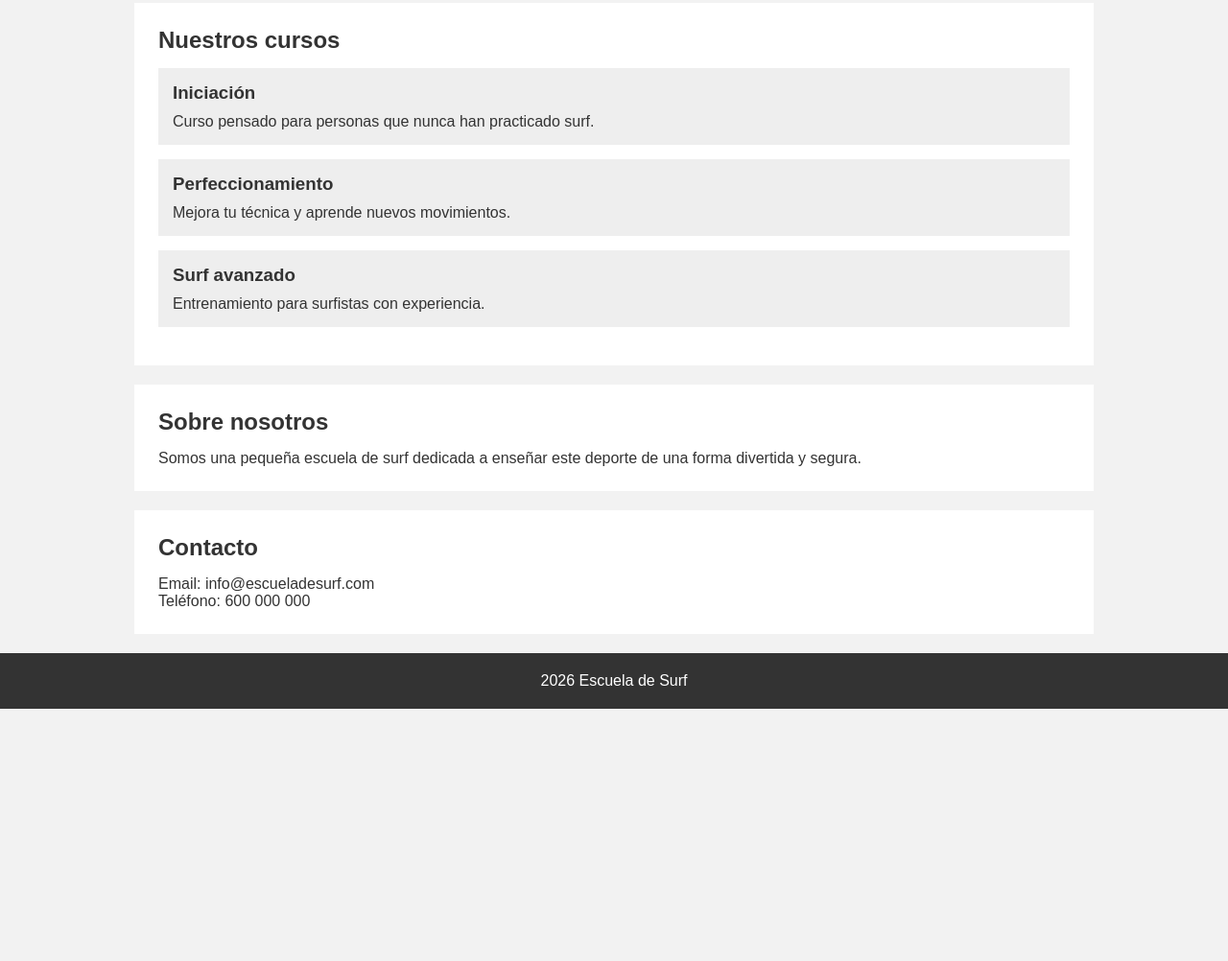
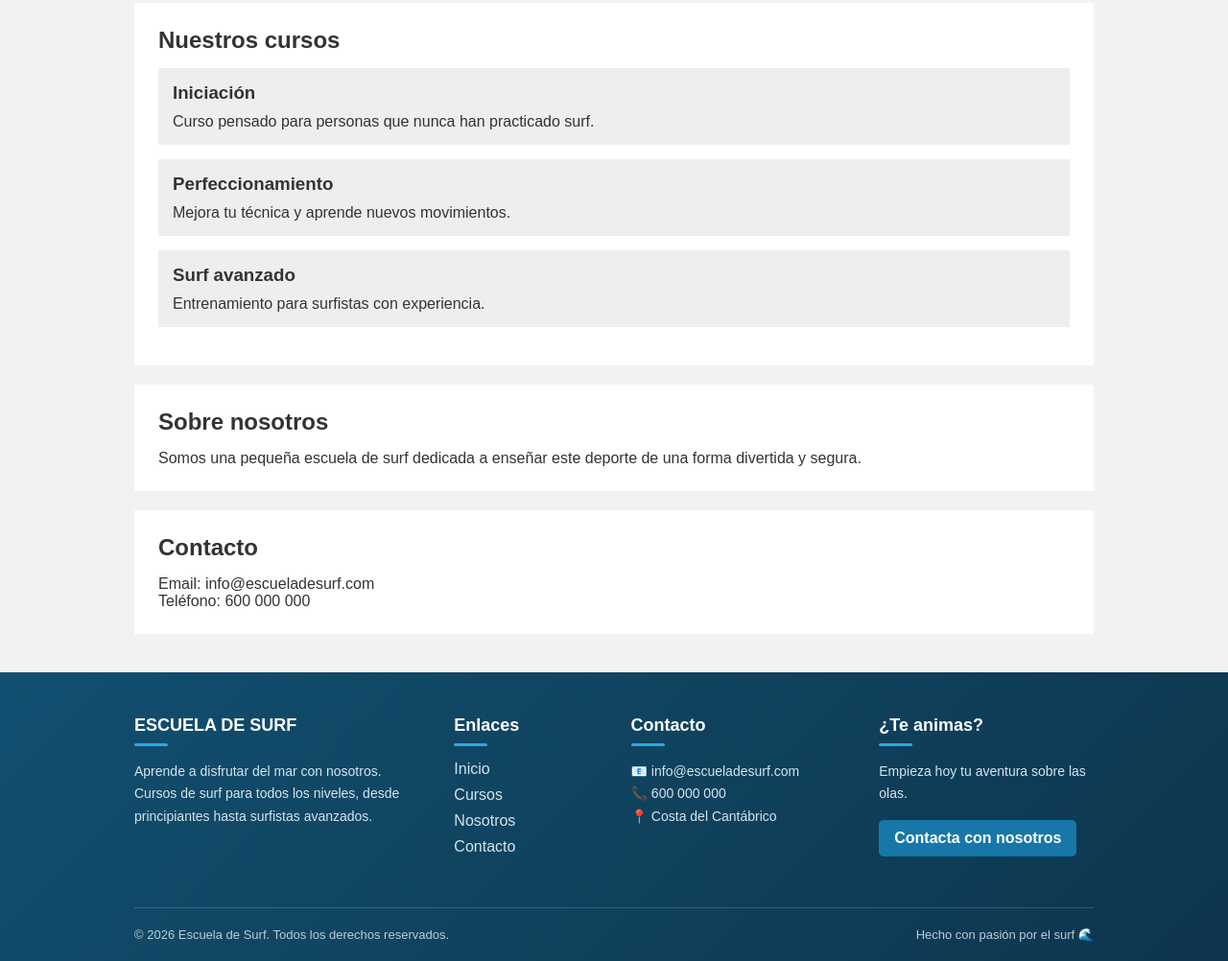
Before and after one commit to sramirezga/devops_githubflow_Saul_Gaitan, a plain HTML site: page index.html in a window 1280 px wide. Shown: the part 822-1824 px from the top of the page at 96% size. Before the commit the page ends 1561 px from the top, so only its background shows below. Drawn offline with Linux system fonts and the light colour scheme.

Commit message:
Feat: Improved current footer

```diff
--- a/index.html
+++ b/index.html
@@ -105,11 +105,47 @@
 
 
     <!-- PIE DE PÁGINA -->
-    <footer>
+    <footer> <div class="footer-contenido">
+        <div class="footer-columna footer-info">
+            <h3>ESCUELA DE SURF</h3>
+            <p>
+                Aprende a disfrutar del mar con nosotros.
+                Cursos de surf para todos los niveles,
+                desde principiantes hasta surfistas avanzados.
+            </p>
+        </div>
 
-        <p>
-           2026 Escuela de Surf
-        </p>
+        <div class="footer-columna">
+            <h3>Enlaces</h3>
+            <ul>
+                <li><a href="#inicio">Inicio</a></li>
+                <li><a href="#cursos">Cursos</a></li>
+                <li><a href="#nosotros">Nosotros</a></li>
+                <li><a href="#contacto">Contacto</a></li>
+            </ul>
+        </div>
+
+        <div class="footer-columna">
+            <h3>Contacto</h3>
+            <p>📧 info@escueladesurf.com</p>
+            <p>📞 600 000 000</p>
+            <p>📍 Costa del Cantábrico</p>
+        </div>
+
+        <div class="footer-columna">
+            <h3>¿Te animas?</h3>
+            <p>
+                Empieza hoy tu aventura sobre las olas.
+            </p>
+            <a href="#contacto" class="footer-boton">Contacta con nosotros</a>
+        </div>
+
+    </div>
+
+    <div class="footer-bottom">
+        <p>© 2026 Escuela de Surf. Todos los derechos reservados.</p>
+        <p>Hecho con pasión por el surf 🌊</p>
+    </div>
 
     </footer>
 
--- a/styles.css
+++ b/styles.css
@@ -103,8 +103,92 @@ section h2 {
 /* PIE DE PÁGINA */
 
 footer {
-    background-color: #333;
-    color: white;
-    text-align: center;
-    padding: 20px;
+background: linear-gradient(135deg, #124f70, #0d354d);
+color: white;
+margin-top: 40px;
 }
+
+.footer-contenido {
+width: 90%;
+max-width: 1000px;
+margin: 0 auto;
+padding: 45px 0;
+display: grid;
+grid-template-columns: 2fr 1fr 1.5fr 1.5fr;
+gap: 35px;
+}
+
+.footer-columna h3 {
+color: #ffffff;
+font-size: 18px;
+margin-bottom: 15px;
+position: relative;
+}
+
+.footer-columna h3::after {
+content: "";
+display: block;
+width: 35px;
+height: 3px;
+background-color: #2aa9df;
+margin-top: 8px;
+border-radius: 2px;
+}
+
+.footer-columna p {
+color: #d5e5ec;
+line-height: 1.7;
+font-size: 14px;
+}
+
+.footer-columna ul {
+list-style: none;
+}
+
+.footer-columna li {
+margin-bottom: 9px;
+}
+
+.footer-columna a {
+color: #d5e5ec;
+text-decoration: none;
+transition: color 0.3s ease;
+}
+
+.footer-columna a:hover {
+color: #4fc3f7;
+}
+
+.footer-boton {
+display: inline-block;
+margin-top: 15px;
+padding: 10px 16px;
+background-color: #1677a8;
+color: white !important;
+border-radius: 5px;
+font-weight: bold;
+transition: background-color 0.3s ease,
+transform 0.3s ease;
+}
+
+.footer-boton:hover {
+background-color: #2196c9;
+transform: translateY(-2px);
+}
+
+.footer-bottom {
+border-top: 1px solid rgba(255, 255, 255, 0.15);
+width: 90%;
+max-width: 1000px;
+margin: 0 auto;
+padding: 20px 0;
+display: flex;
+justify-content: space-between;
+align-items: center;
+gap: 20px;
+}
+
+.footer-bottom p {
+color: #b9ced8;
+font-size: 13px;
+}
```
